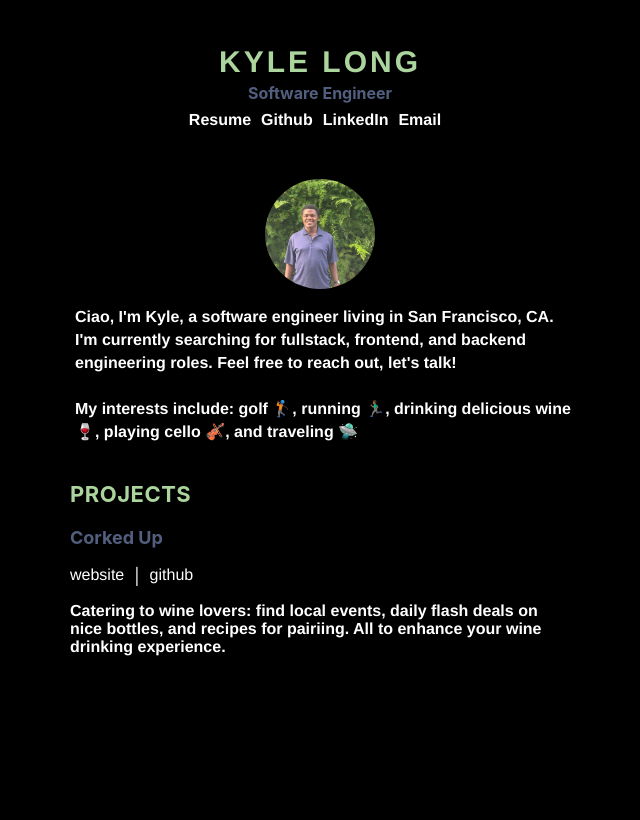
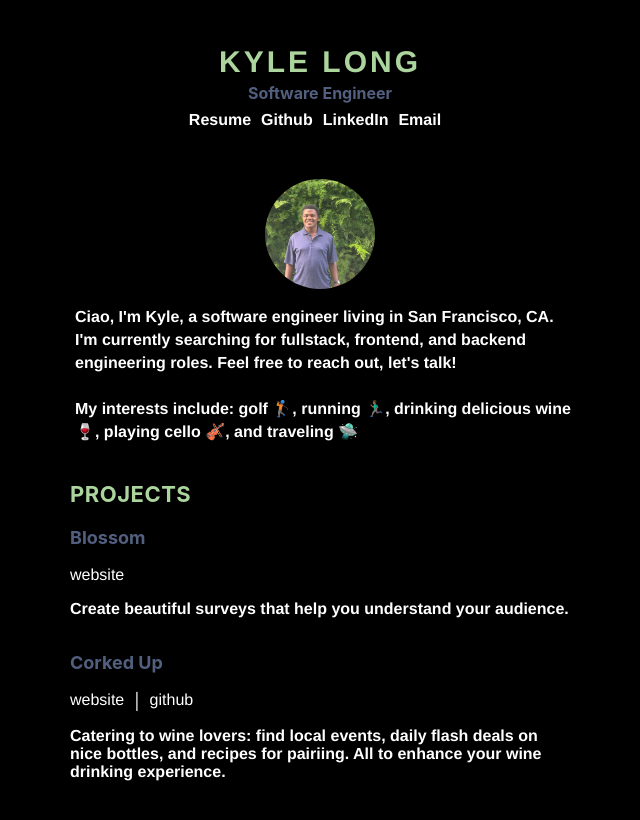
Before and after one commit to kylelong/kyles-portfolio, a React (Create React App) app: page / in a window 1280 px wide. Shown: the top 820 px of the page, without its empty margins (320-960 px from the left). Built offline with nearby package versions, Linux system fonts and the light colour scheme.

Commit message:
add blossom to portfolio

```diff
--- a/src/Projects.js
+++ b/src/Projects.js
@@ -1,23 +1,56 @@
-import React from 'react';
+import React from "react";
 
 const Projects = () => {
   return (
     <div className="projectContainer">
-            <h3 className='projectSectionHeader'>Projects</h3>
+      <h3 className="projectSectionHeader">Projects</h3>
       <div className="project">
-                <p className='projectTitle'>Corked Up</p>
+        <p className="projectTitle">Blossom</p>
         <div className="projectLinks">
-                    <a href="https://www.corkedup.wine/" target="_blank" rel="noreferrer"className="projectLink">website</a>
-                    <div>|</div>
-                    <a href="https://github.com/kylelong/corkedup" target="_blank" rel="noreferrer"className="projectLinkTwo">github</a>
+          <a
+            href="https://blossomsurveys.io/"
+            target="_blank"
+            rel="noreferrer"
+            className="projectLink"
+          >
+            website
+          </a>
         </div>
 
-                <p className="projectDescription">Catering to wine lovers: find local events, daily flash deals on nice bottles, and recipes for pairiing.
-                    All to enhance your wine drinking experience.
+        <p className="projectDescription">
+          Create beautiful surveys that help you understand your audience.
+        </p>
+      </div>
+      <div className="project">
+        <p className="projectTitle">Corked Up</p>
+        <div className="projectLinks">
+          <a
+            href="https://www.corkedup.wine/"
+            target="_blank"
+            rel="noreferrer"
+            className="projectLink"
+          >
+            website
+          </a>
+          <div>|</div>
+          <a
+            href="https://github.com/kylelong/corkedup"
+            target="_blank"
+            rel="noreferrer"
+            className="projectLinkTwo"
+          >
+            github
+          </a>
+        </div>
+
+        <p className="projectDescription">
+          Catering to wine lovers: find local events, daily flash deals on nice
+          bottles, and recipes for pairiing. All to enhance your wine drinking
+          experience.
         </p>
       </div>
     </div>
-    )
-}
+  );
+};
 
 export default Projects;
```
Lines whose indentation alone changed are shown as unchanged.
